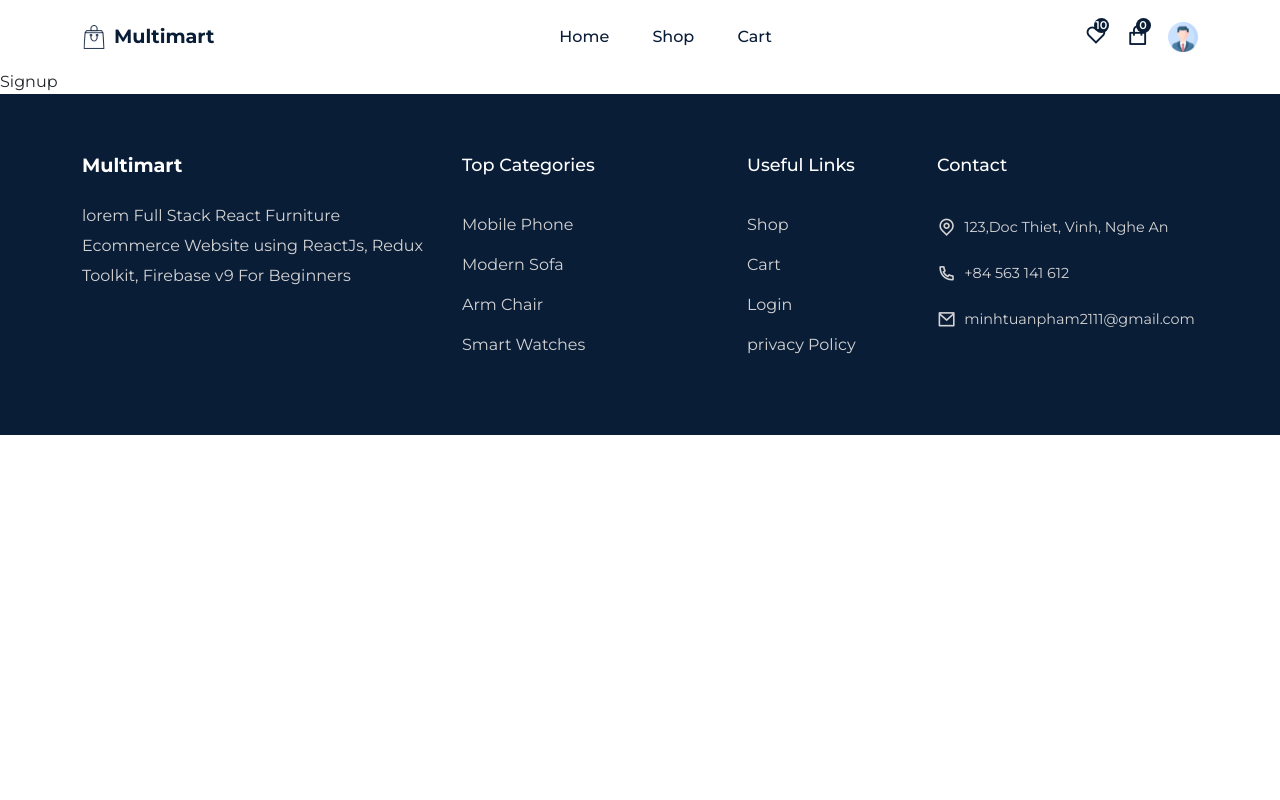
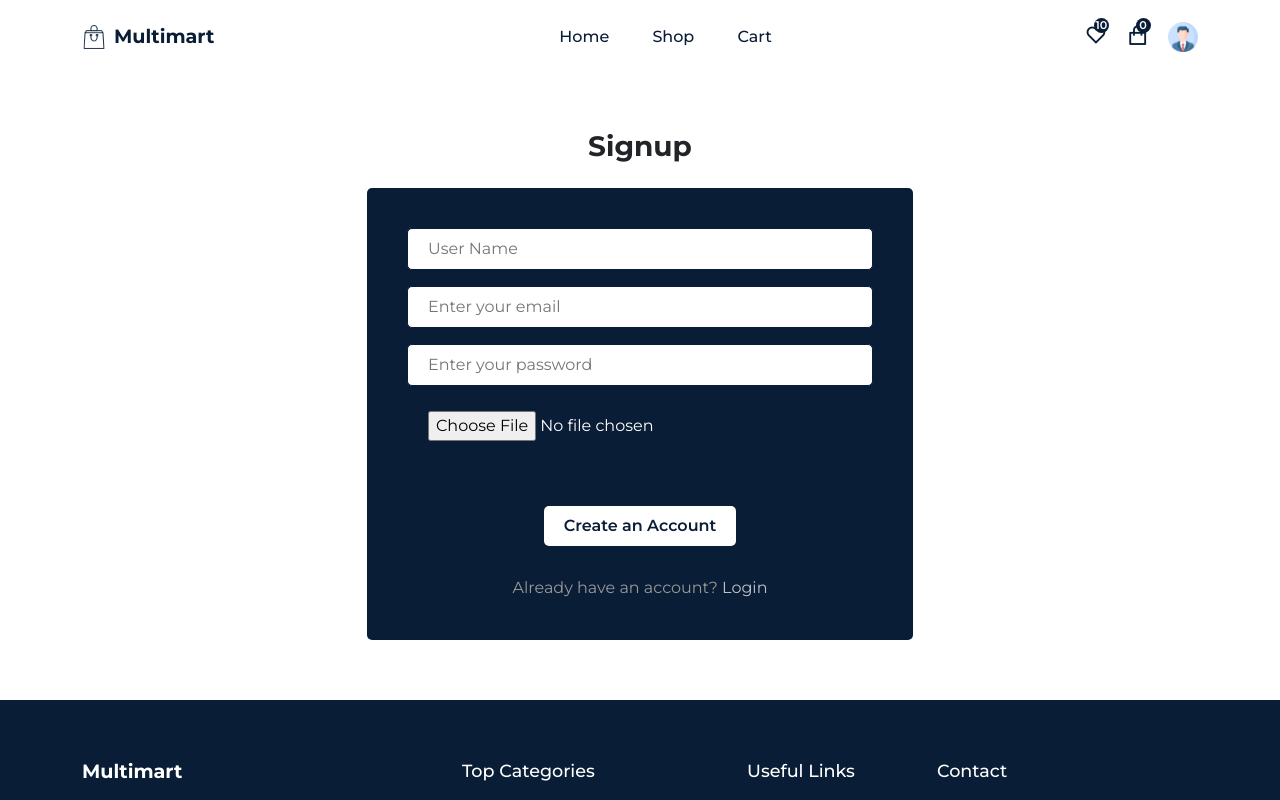
Before and after one commit to tuanhopham/miniMart, a React (Create React App) app: page /Signup in a window 1280 px wide. Shown: the top 800 px of the page. Built offline with nearby package versions, Linux system fonts and the light colour scheme.

Commit message:
add firebase into signup

```diff
--- a/package.json
+++ b/package.json
@@ -8,6 +8,7 @@
     "@testing-library/react": "^13.4.0",
     "@testing-library/user-event": "^13.5.0",
     "bootstrap": "^5.2.1",
+    "firebase": "^9.17.1",
     "framer-motion": "^7.3.2",
     "react": "^18.2.0",
     "react-dom": "^18.2.0",
--- /dev/null
+++ b/src/firebase.config.js
@@ -0,0 +1,20 @@
+// Import the functions you need from the SDKs you need
+import { initializeApp } from "firebase/app";
+import {getAuth} from 'firebase/auth'
+import {getFirestore} from 'firebase/firestore'
+import {getStorage} from 'firebase/storage'
+const firebaseConfig = {
+  apiKey: "AIzaSyAECXBdf02orhO3JkNpRXW3mroHPgYxTv0",
+  authDomain: "minimart-f4870.firebaseapp.com",
+  projectId: "minimart-f4870",
+  storageBucket: "minimart-f4870.appspot.com",
+  messagingSenderId: "99245663166",
+  appId: "1:99245663166:web:5afc99ad89ac82d4cd8fef"
+};
+
+// Initialize Firebase
+const app = initializeApp(firebaseConfig);
+export const auth = getAuth(app)
+export const db = getFirestore(app)
+export const storage = getStorage(app)
+export default app
--- a/src/pages/Login.jsx
+++ b/src/pages/Login.jsx
@@ -1,29 +1,46 @@
-import React from 'react'
-import Helmet from '../components/Helmet/Helmet'
-import {Container, Row, Col,Form,FormGroup} from 'reactstrap'
+import React, { useState } from "react";
+import Helmet from "../components/Helmet/Helmet";
+import { Container, Row, Col, Form, FormGroup } from "reactstrap";
+import { Link } from "react-router-dom";
+import "../styles/login.css";
+export const Login = () => {
+  const [email, setEmail] = useState("");
+  const [password, setPassword] = useState("");
 
-export const Login = () => {
   return (
-    <Helmet title='login'>
-   <section>
-   <Container >
-        <Row>
-          <Col lg='6'className='m-auto text-center'>
-            <h3 className=''>Login</h3>
-          </Col>
-        </Row>
-      </Container>
-   </section>
+    <Helmet title="login">
       <section>
         <Container>
           <Row>
-            <input placeholder='user Name or Email' required  />
-
-            <input placeholder='*****' required />
-            <button className='buy_btn w-100'> login</button>
+            <Col lg="6" className="m-auto text-center">
+              <h3 className="fw-bold mb-4 ">Login</h3>
+              <Form className="auth__form">
+                <FormGroup className="form__group">
+                  <input
+                    type="email"
+                    placeholder="Enter your email"
+                    value={email}
+                    onChange={(e) => setEmail(e.target.value)}
+                  />
+                </FormGroup>
+                <FormGroup className="form__group">
+                  <input
+                    type="password"
+                    placeholder="Enter your password"
+                    value={password}
+                    onChange={(e) => setPassword(e.target.value)}
+                  />
+                </FormGroup>
+                <button type="submit" className="buy_btn auth__btn">Login</button>
+                <p>
+                  Don't have an account?
+                  <Link to="/signup"> Create an account</Link>
+                </p>
+              </Form>
+            </Col>
           </Row>
         </Container>
       </section>
     </Helmet>
-  )
-}
+  );
+};
--- a/src/pages/Signup.jsx
+++ b/src/pages/Signup.jsx
@@ -1,7 +1,113 @@
-import React from 'react'
+import React, { useState } from "react";
+import Helmet from "../components/Helmet/Helmet";
+import { Container, Row, Col, Form, FormGroup } from "reactstrap";
+import { Link } from "react-router-dom";
+import "../styles/login.css";
+import { createUserWithEmailAndPassword, updateProfile } from "firebase/auth";
+import { ref, uploadBytesResumable, getDownloadURL } from "firebase/storage";
+import { auth, db } from "../firebase.config";
+import { storage } from "../firebase.config";
+import { toast } from "react-toastify";
+import { doc, setDoc } from "firebase/firestore";
 
 export const Signup = () => {
+  const [userName, setUserName] = useState("");
+  const [email, setEmail] = useState("");
+  const [password, setPassword] = useState("");
+  const [file, setFile] = useState(null);
+  const [loading, setLoading] = useState(false);
+
+  const signup = async (e) => {
+    e.preventDefault();
+    setLoading(true);
+    try {
+      const userCredential = await createUserWithEmailAndPassword(
+        auth,
+        email,
+        password
+      );
+      const user = userCredential.user;
+
+      const storageRef = ref(storage, `images/${Date.now() + userName}`);
+      const uploadTask = uploadBytesResumable(storageRef, file);
+      uploadTask.on(
+        (error) => {
+          toast.error(error.massage);
+        },
+        () => {
+          getDownloadURL(uploadTask.snapshot.ref).then(async (downloadURL) => {
+            //update user profile
+            await updateProfile(user, {
+              displayName: userName,
+              photoURL: downloadURL,
+            });
+
+            //store user data in firestore database
+            await setDoc(doc(db, "users", user.uid),{
+              uid:user.uid,
+              displayName:userName,
+              email,
+              photoURL:downloadURL
+            });
+          });
+        }
+      );
+      console.log(user);
+    } catch (error) {
+      toast.error("something went wrong");
+    }
+  };
   return (
-    <div>Signup</div>
-  )
-}
+    <Helmet title="Signup">
+      <section>
+        <Container>
+          <Row>
+            <Col lg="6" className="m-auto text-center">
+              <h3 className="fw-bold mb-4 ">Signup</h3>
+
+              <Form className="auth__form" onSubmit={signup}>
+                <FormGroup className="form__group">
+                  <input
+                    type="text"
+                    placeholder="User Name"
+                    value={userName}
+                    onChange={(e) => setUserName(e.target.value)}
+                  />
+                </FormGroup>
+                <FormGroup className="form__group">
+                  <input
+                    type="email"
+                    placeholder="Enter your email"
+                    value={email}
+                    onChange={(e) => setEmail(e.target.value)}
+                  />
+                </FormGroup>
+                <FormGroup className="form__group">
+                  <input
+                    type="password"
+                    placeholder="Enter your password"
+                    value={password}
+                    onChange={(e) => setPassword(e.target.value)}
+                  />
+                </FormGroup>
+                <FormGroup className="form__group">
+                  <input
+                    type="file"
+                    onChange={(e) => setFile(e.target.files[0])}
+                  />
+                </FormGroup>
+                <button type="submit" className="buy_btn auth__btn">
+                  Create an Account
+                </button>
+                <p>
+                  Already have an account?
+                  <Link to="/login"> Login</Link>
+                </p>
+              </Form>
+            </Col>
+          </Row>
+        </Container>
+      </section>
+    </Helmet>
+  );
+};
--- /dev/null
+++ b/src/styles/login.css
@@ -0,0 +1,25 @@
+
+
+
+.auth__form{
+    background: var(--primary-color);
+    padding: 40px;
+    border-radius: 5px;
+
+}
+.auth__btn{
+    background: #fff !important;
+    color: var(--primary-color);
+    font-weight: 600;
+}
+.auth__form p {
+    margin-top: 30px;
+
+}
+.auth__form p a{
+    color: rgba(255, 255, 255, 0.735);
+}
+.auth__form input[type= 'file'] {
+    color: #fff;
+    cursor: pointer;
+}
```
Also changed, not shown: 1 other file (tests, documents, lock files or other folders).
